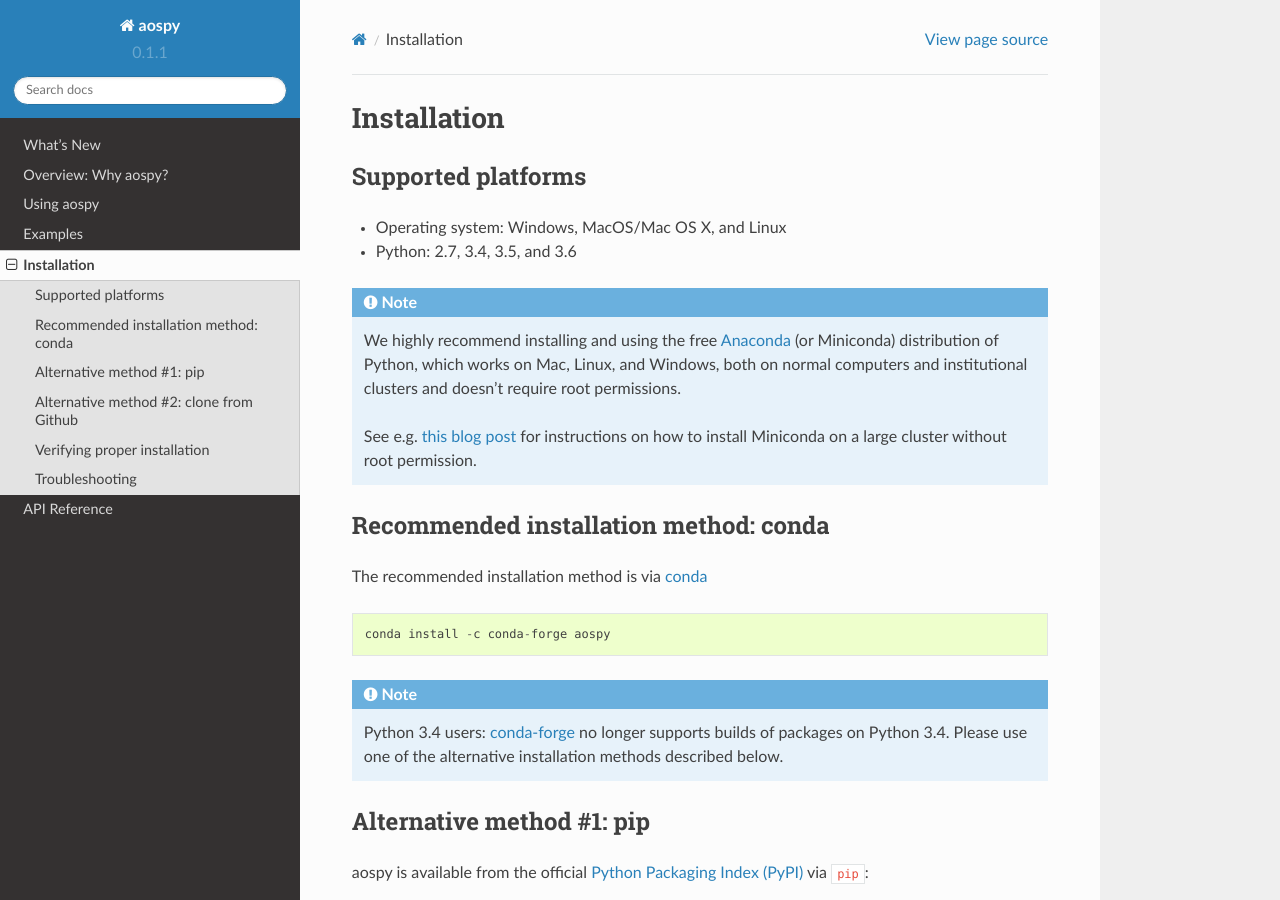
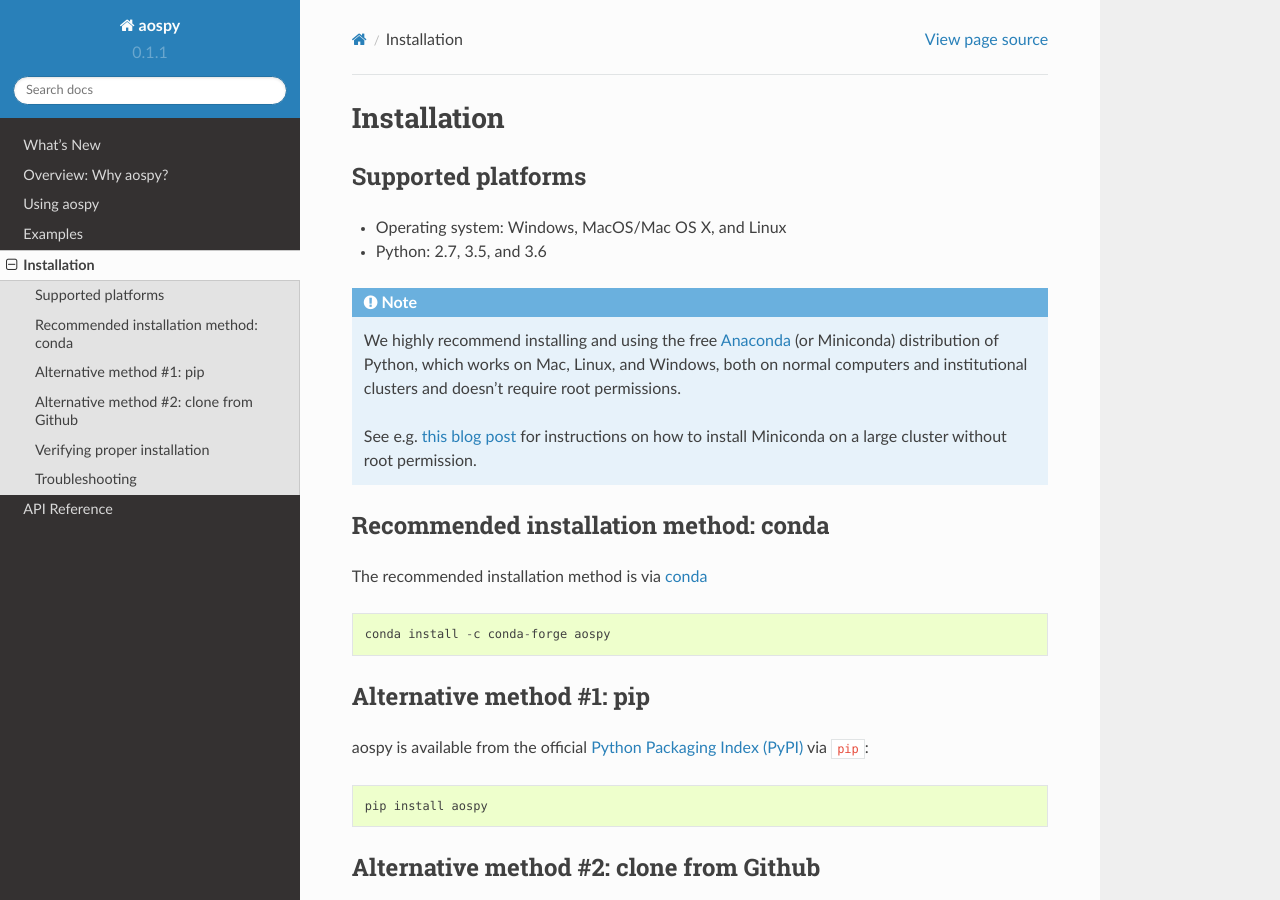
Before and after one commit to spencerahill/aospy, a Sphinx documentation site: the page built from docs/install.rst, in a window 1280 px wide and 900 px high. Built offline with Sphinx 7.4.7 and the Read the Docs theme 2.0.0, drawn with Linux system fonts in a browser that asks for light colours.

Commit message:
Drop Python 3.4 support (#255)

```diff
--- a/appveyor.yml
+++ b/appveyor.yml
@@ -9,11 +9,6 @@
       PYTHON_VERSION: "2.7"
       PYTHON_ARCH: "32"
       CONDA_ENV: "py27"
-
-    - PYTHON: "C:\\Python34-conda64"
-      PYTHON_VERSION: "3.4"
-      PYTHON_ARCH: "64"
-      CONDA_ENV: "py34"
 
     - PYTHON: "C:\\Python35-conda64"
       PYTHON_VERSION: "3.5"
--- a/docs/install.rst
+++ b/docs/install.rst
@@ -7,7 +7,7 @@
 -------------------
 
 - Operating system: Windows, MacOS/Mac OS X, and Linux
-- Python: 2.7, 3.4, 3.5, and 3.6
+- Python: 2.7, 3.5, and 3.6
 
 .. note::
 
@@ -29,11 +29,6 @@
 <http://conda.pydata.org/docs/>`_ ::
 
   conda install -c conda-forge aospy
-
-.. note:: Python 3.4 users: `conda-forge
-          <https://conda-forge.github.io/>`_ no longer supports builds
-          of packages on Python 3.4.  Please use one of the
-          alternative installation methods described below.
 
 Alternative method #1: pip
 --------------------------
--- a/docs/whats-new.rst
+++ b/docs/whats-new.rst
@@ -11,6 +11,9 @@
 Breaking Changes
 ~~~~~~~~~~~~~~~~
 
+- Drop support for Python 3.4, since our core upstream dependency
+  xarray is also dropping it as of their 0.11 release (:pull:`255`).
+  By `Spencer Hill <https://github.com/spencerahill>`_.
 - Deprecate ``Constant`` class and ``constants.py`` module.
   Physical constants used internally by aospy are now stored
   in ``_constants.py`` (fixes :issue:`50` via :pull:`223`).
--- a/setup.py
+++ b/setup.py
@@ -51,7 +51,6 @@
         'Operating System :: OS Independent',
         'Programming Language :: Python :: 2.7',
         'Programming Language :: Python :: 3',
-        'Programming Language :: Python :: 3.4',
         'Programming Language :: Python :: 3.5',
         'Programming Language :: Python :: 3.6',
         'Topic :: Scientific/Engineering :: Atmospheric Science'
```
Also changed, not shown: .travis.yml, 2 other files.
